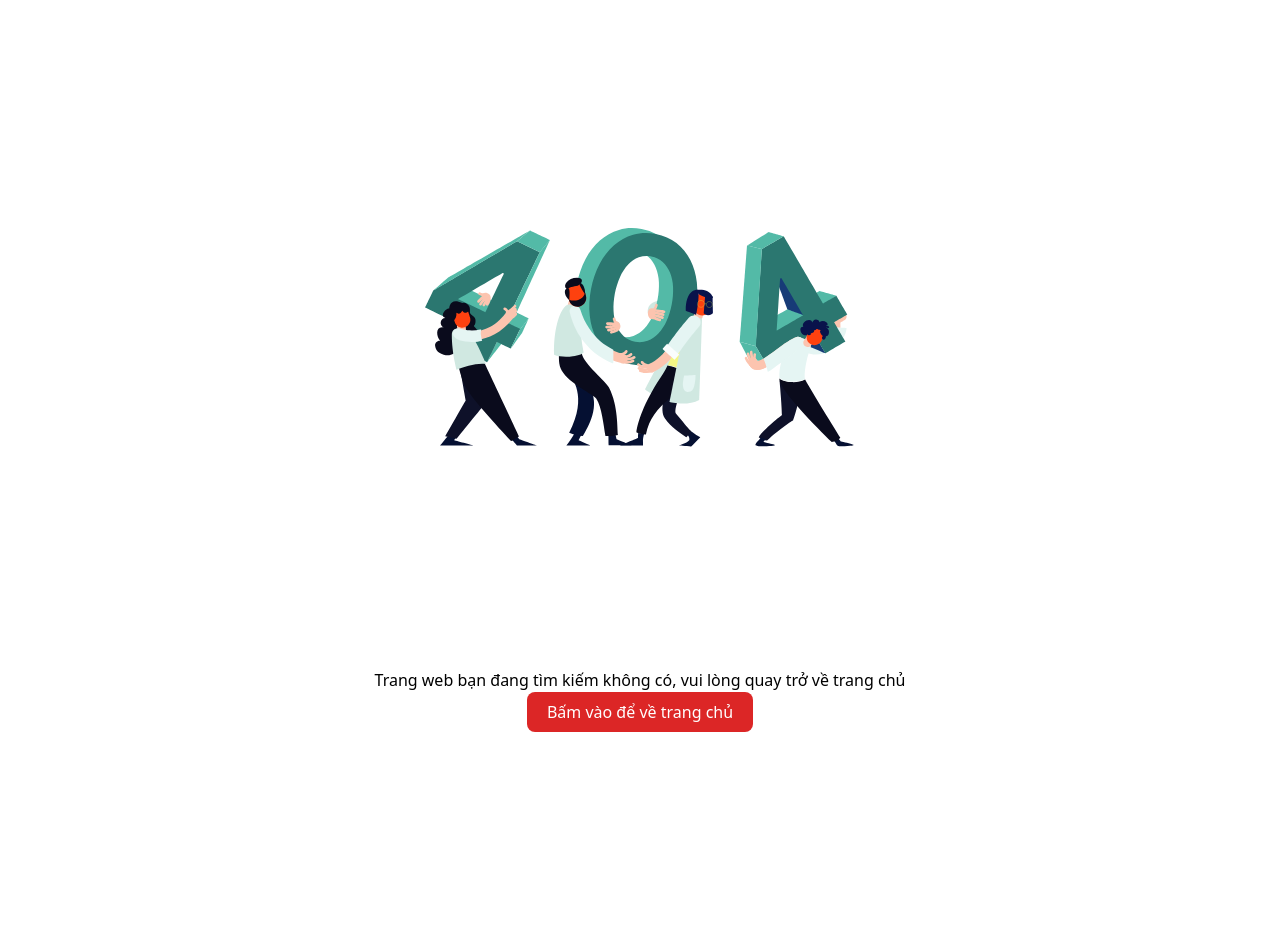
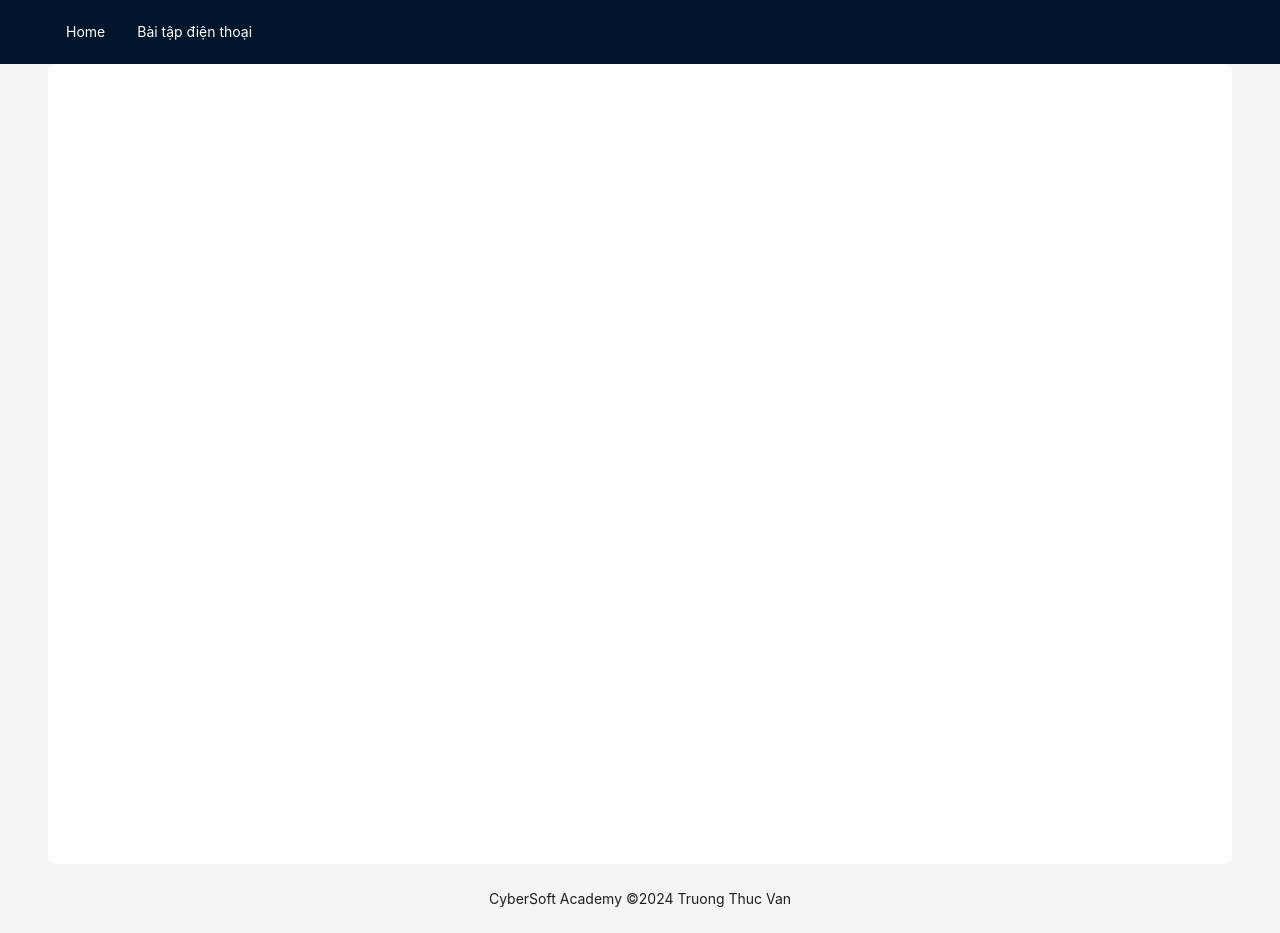
Before and after one commit to MeiCloudie/cyber-react-demo, a React (Vite) app: page /shoe-detail/Bulbasaur in a window 1280 px wide. Before the commit the page ends 800 px from the top, so only its background shows below. Built offline with nearby package versions, Linux system fonts and the light colour scheme.

Commit message:
content: Learn about Navigation

```diff
--- a/src/App.jsx
+++ b/src/App.jsx
@@ -1,8 +1,10 @@
-import { Route, Routes } from "react-router-dom"
-import BaiTap1Props from "./components/BaiTap/BaiTap1Props"
-import BaiTapHienThiDienThoai from "./components/BaiTap/BaiTapHienThiDienThoai/BaiTapHienThiDienThoai"
-import HomeTemplate from "./template/HomeTemplate/HomeTemplate"
-import PageNotFound from "./components/PageNotFound/PageNotFound"
+// import { Route, Routes } from "react-router-dom"
+// import BaiTap1Props from "./components/BaiTap/BaiTap1Props"
+// import BaiTapHienThiDienThoai from "./components/BaiTap/BaiTapHienThiDienThoai/BaiTapHienThiDienThoai"
+// import HomeTemplate from "./template/HomeTemplate/HomeTemplate"
+// import PageNotFound from "./components/PageNotFound/PageNotFound"
+// import ShoeDetail from "./components/ShoeDetail"
+import useRouteCustom from "./routes/useRouteCustom"
 
 function App() {
   {
@@ -15,23 +17,27 @@ function App() {
   // lấy dữ liệu param (:id), query param (&name="")
   // Custom xây dựng cơ chế routing theo hook useRoutes từ react router dom
 
-  return (
-    <>
-      <Routes>
-        <Route path="/home" element={<HomeTemplate />}>
-          {/* thuộc tính index giúp xác định một component con sẽ hiển thị cùng lúc khi người dùng truy cập tới đường dẫn của component cha */}
-          <Route index path="bai-tap-pokemon" element={<BaiTap1Props />} />
-          <Route
-            path="bai-tap-hien-thi-dien-thoai"
-            element={<BaiTapHienThiDienThoai />}
-          />
-        </Route>
+  const routes = useRouteCustom()
+  return routes
 
-        {/* path với giá trị * sẽ là các đường dẫn không bao gồm các đường dẫn đã setup */}
-        <Route path="*" element={<PageNotFound />} />
-      </Routes>
-    </>
-  )
+  // return (
+  //   <>
+  //     <Routes>
+  //       <Route path="/" element={<HomeTemplate />}>
+  //         {/* thuộc tính index giúp xác định một component con sẽ hiển thị cùng lúc khi người dùng truy cập tới đường dẫn của component cha */}
+  //         <Route index element={<BaiTap1Props />} />
+  //         <Route
+  //           path="bai-tap-hien-thi-dien-thoai"
+  //           element={<BaiTapHienThiDienThoai />}
+  //         />
+  //         <Route path="shoe-detail/:id" element={<ShoeDetail />} />
+  //       </Route>
+
+  //       {/* path với giá trị * sẽ là các đường dẫn không bao gồm các đường dẫn đã setup */}
+  //       <Route path="*" element={<PageNotFound />} />
+  //     </Routes>
+  //   </>
+  // )
 }
 
 export default App
--- /dev/null
+++ b/src/common/path.js
@@ -0,0 +1,5 @@
+export const path = {
+  homePage: "/",
+  baiTapDienThoai: "bai-tap-hien-thi-dien-thoai",
+  shoeDetail: "shoe-detail",
+}
--- a/src/components/BaiTap/ItemPokemon.jsx
+++ b/src/components/BaiTap/ItemPokemon.jsx
@@ -1,4 +1,6 @@
 // import React from 'react'
+
+import { Link } from "react-router-dom"
 
 const ItemPokemon = ({ pokemon }) => {
   //   console.log(props)
@@ -17,7 +19,8 @@ const ItemPokemon = ({ pokemon }) => {
           <h3>{pokemon.name}</h3>
           <p>Tấn công: {pokemon.attack}</p>
           <p>Phòng thủ: {pokemon.defense}</p>
-          <button>Xem chi tiết</button>
+          {/* <button>Xem chi tiết</button> */}
+          <Link to={`shoe-detail/${pokemon.name}`}>Xem chi tiết</Link>
         </>
       )}
     </div>
--- a/src/components/PageNotFound/PageNotFound.jsx
+++ b/src/components/PageNotFound/PageNotFound.jsx
@@ -1,8 +1,14 @@
 // import React from "react"
+import {
+  // Link,
+  useNavigate,
+} from "react-router-dom"
 import padeNotFoundAnimation from "./../../assets/animation/pageNotFoundAnimation.json"
 import Lottie from "lottie-react"
 
 const PageNotFound = () => {
+  const navigate = useNavigate()
+
   return (
     <div className="h-screen flex justify-center items-center flex-col">
       <Lottie
@@ -13,9 +19,17 @@ const PageNotFound = () => {
       <h2>
         Trang web bạn đang tìm kiếm không có, vui lòng quay trở về trang chủ
       </h2>
-      <button className="bg-red-600 text-white py-2 px-5 rounded-lg">
+      <button
+        onClick={() => {
+          navigate("/")
+        }}
+        className="bg-red-600 text-white py-2 px-5 rounded-lg"
+      >
         Bấm vào để về trang chủ
       </button>
+      {/* <Link to={"/"} className="bg-red-600 text-white py-2 px-5 rounded-lg">
+        Bấm vào để về trang chủ
+      </Link> */}
     </div>
   )
 }
--- /dev/null
+++ b/src/components/ShoeDetail.jsx
@@ -0,0 +1,24 @@
+// import React from "react"
+import { Link, useLocation, useParams } from "react-router-dom"
+
+const ShoeDetail = () => {
+  const params = useParams()
+  const pathName = useLocation()
+
+  console.log(params)
+  console.log(pathName)
+
+  return (
+    <div>
+      <Link
+        className={
+          pathName.pathname == "/shoe-detail/45"
+            ? "text-green-500"
+            : "text-black"
+        }
+      />
+    </div>
+  )
+}
+
+export default ShoeDetail
--- /dev/null
+++ b/src/routes/useRouteCustom.jsx
@@ -0,0 +1,38 @@
+// import React from "react"
+import { useRoutes } from "react-router-dom"
+import HomeTemplate from "../template/HomeTemplate/HomeTemplate"
+import PageNotFound from "../components/PageNotFound/PageNotFound"
+import BaiTap1Props from "../components/BaiTap/BaiTap1Props"
+import BaiTapHienThiDienThoai from "../components/BaiTap/BaiTapHienThiDienThoai/BaiTapHienThiDienThoai"
+import ShoeDetail from "../components/ShoeDetail"
+import { path } from "../common/path"
+
+const useRouteCustom = () => {
+  const elements = useRoutes([
+    {
+      path: path.homePage,
+      element: <HomeTemplate />,
+      children: [
+        {
+          index: true,
+          element: <BaiTap1Props />,
+        },
+        {
+          path: path.baiTapDienThoai,
+          element: <BaiTapHienThiDienThoai />,
+        },
+        {
+          path: `${path.shoeDetail}/:id`,
+          element: <ShoeDetail />,
+        },
+      ],
+    },
+    {
+      path: "/",
+      element: <PageNotFound />,
+    },
+  ])
+  return elements
+}
+
+export default useRouteCustom
--- a/src/template/HomeTemplate/HomeTemplate.jsx
+++ b/src/template/HomeTemplate/HomeTemplate.jsx
@@ -1,14 +1,30 @@
 // import React from "react"
-import { Layout, Menu, theme } from "antd"
-import { Outlet } from "react-router-dom"
+import {
+  Layout,
+  // Menu,
+  theme,
+} from "antd"
+import { NavLink, Outlet } from "react-router-dom"
+import { path } from "../../common/path"
 const { Header, Content, Footer } = Layout
 
-const items = new Array(3).fill(null).map((_, index) => ({
-  key: String(index + 1),
-  label: `nav ${index + 1}`,
-}))
+// const items = new Array(3).fill(null).map((_, index) => ({
+//   key: String(index + 1),
+//   label: `nav ${index + 1}`,
+// }))
 
 const HomeTemplate = () => {
+  const arrNavlink = [
+    {
+      to: path.homePage,
+      content: "Home",
+    },
+    {
+      to: path.baiTapDienThoai,
+      content: "Bài tập điện thoại",
+    },
+  ]
+
   const {
     token: { colorBgContainer, borderRadiusLG },
   } = theme.useToken()
@@ -25,7 +41,23 @@ const HomeTemplate = () => {
         }}
       >
         <div className="demo-logo" />
-        <Menu
+
+        {arrNavlink.map((item, index) => {
+          return (
+            <NavLink
+              key={index}
+              className={({ isActive }) => {
+                // trong hàm trả về class của thẻ NavLink có cung cấp thuộc tính isActive giúp kiểm tra path của url và giá trị trong thuộc tính "to" của thẻ xem giống nhau hay không, nếu giống trả về kết quả true và ngược lại
+                console.log(isActive)
+                return isActive ? "text-red-500 mx-4" : "text-white mx-4"
+              }}
+              to={item.to}
+            >
+              {item.content}
+            </NavLink>
+          )
+        })}
+        {/* <Menu
           theme="dark"
           mode="horizontal"
           defaultSelectedKeys={["2"]}
@@ -34,7 +66,7 @@ const HomeTemplate = () => {
             flex: 1,
             minWidth: 0,
           }}
-        />
+        /> */}
       </Header>
       <Content
         style={{
```
